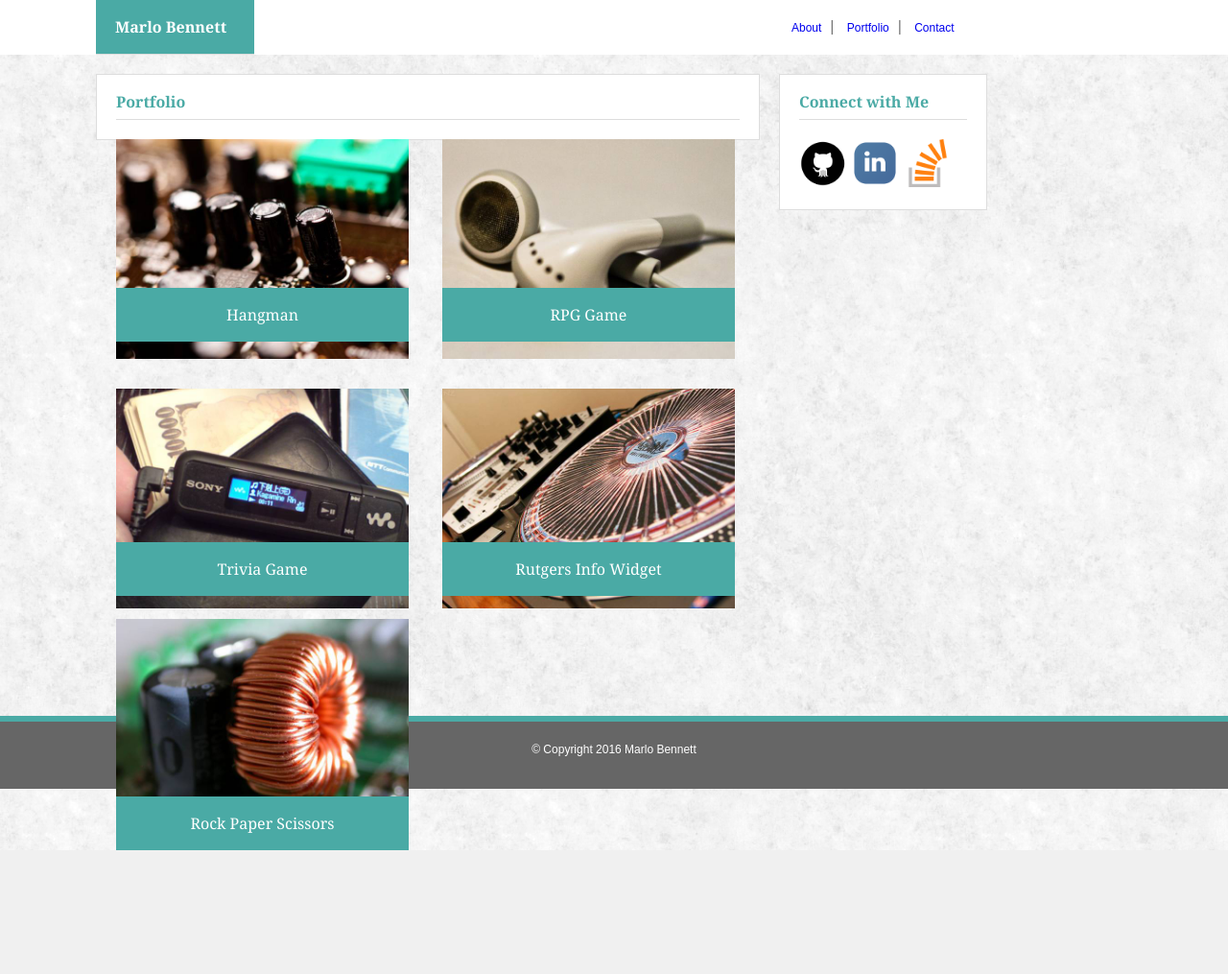
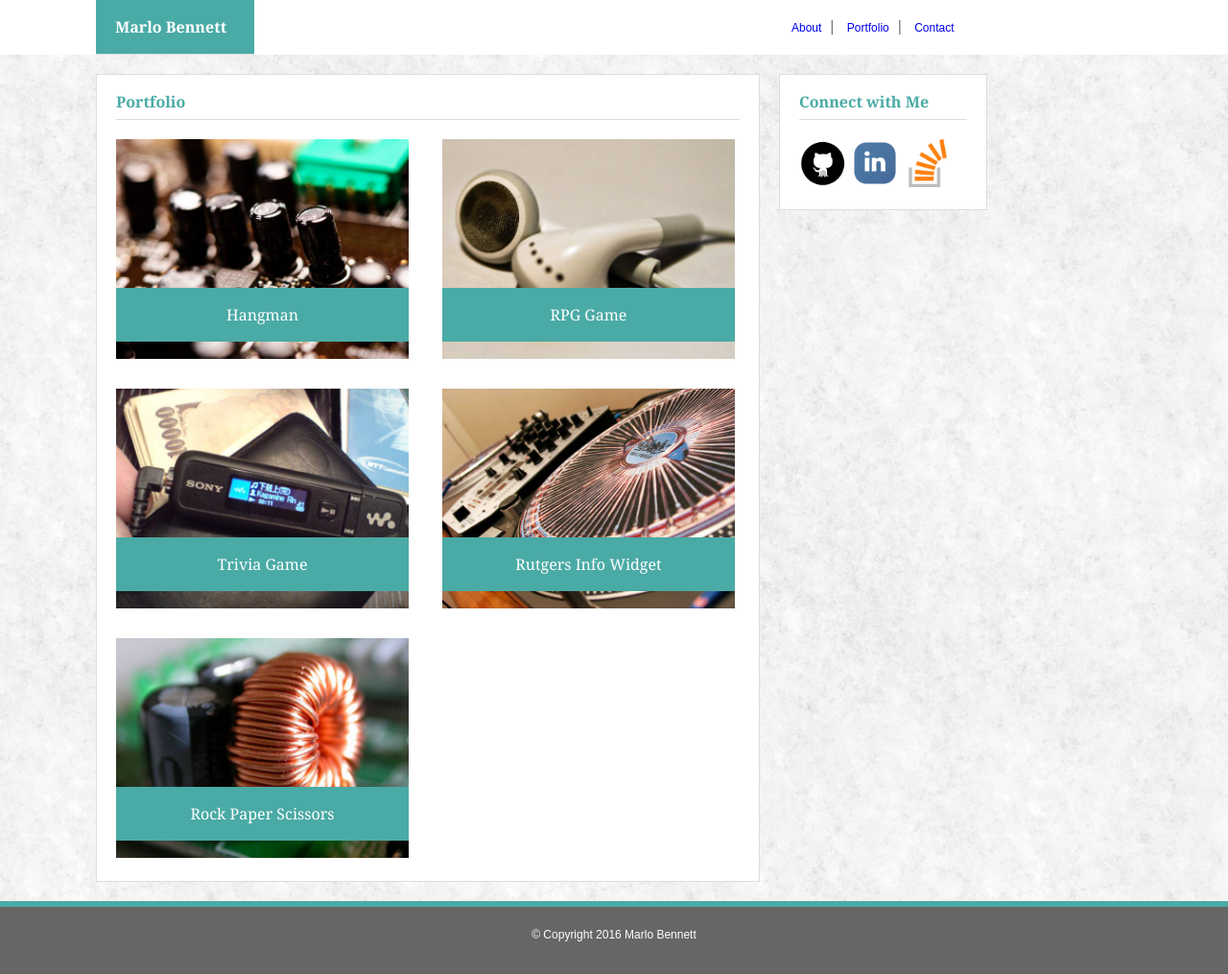
Before and after one commit to MarloBennett/Basic-Portfolio, a PHP site: page /portfolio.html in a window 1280 px wide. Shown: the whole page at 96% size. Before the commit the page ends 886 px from the top, so only its background shows below. Run offline with PHP 8.4, Linux system fonts and the light colour scheme.

Commit message:
updated html and css

```diff
--- a/assets/css/style.css
+++ b/assets/css/style.css
@@ -10,11 +10,11 @@ html, body {
 	min-height: 100%;
 	height: auto !important;
 	height: 100%;
-	margin: 0 auto -54px;
+	margin: 0 auto -72px;
 }
 
 .footer, .push {
-	height: 4em;
+	height: 72px;
 }
 
 body {
@@ -86,6 +86,18 @@ h4 {
 .main {
 	float: left;
 	width: 650px;
+	margin: 20px 20px 20px 100px;
+	background-color: #ffffff;
+	border: 1px solid #dddddd;
+	padding-right: 20px;
+	padding-bottom: 20px;
+	padding-left: 20px;
+}
+
+.port-main {
+	float: left;
+	width: 650px;
+	height: 820px;
 	margin: 20px 20px 20px 100px;
 	background-color: #ffffff;
 	border: 1px solid #dddddd;
@@ -192,7 +204,7 @@ textarea {
 	width: 305px;
 	position: absolute;
 	left: 0px;
-	top: 520px;
+	top: 540px;
 }
 
 .port-text-1 {
@@ -222,7 +234,7 @@ textarea {
 	position: absolute;
 	color: #ffffff;
 	left: 0px;
-	top: 440px;
+	top: 435px;
 	background-color: #4aaaa5;
 	padding: 20px;
 	width: 265px;
@@ -233,7 +245,7 @@ textarea {
 	position: absolute;
 	color: #ffffff;
 	left: 340px;
-	top: 440px;
+	top: 435px;
 	background-color: #4aaaa5;
 	padding: 20px;
 	width: 265px;
@@ -244,7 +256,7 @@ textarea {
 	position: absolute;
 	color: #ffffff;
 	left: 0px;
-	top: 705px;
+	top: 695px;
 	background-color: #4aaaa5;
 	padding: 20px;
 	width: 265px;
--- a/portfolio.html
+++ b/portfolio.html
@@ -20,7 +20,7 @@
 	</section>
 </header>
 
-<section class="main">
+<section class="port-main">
 
 	<h2>Portfolio</h2>
 
```
